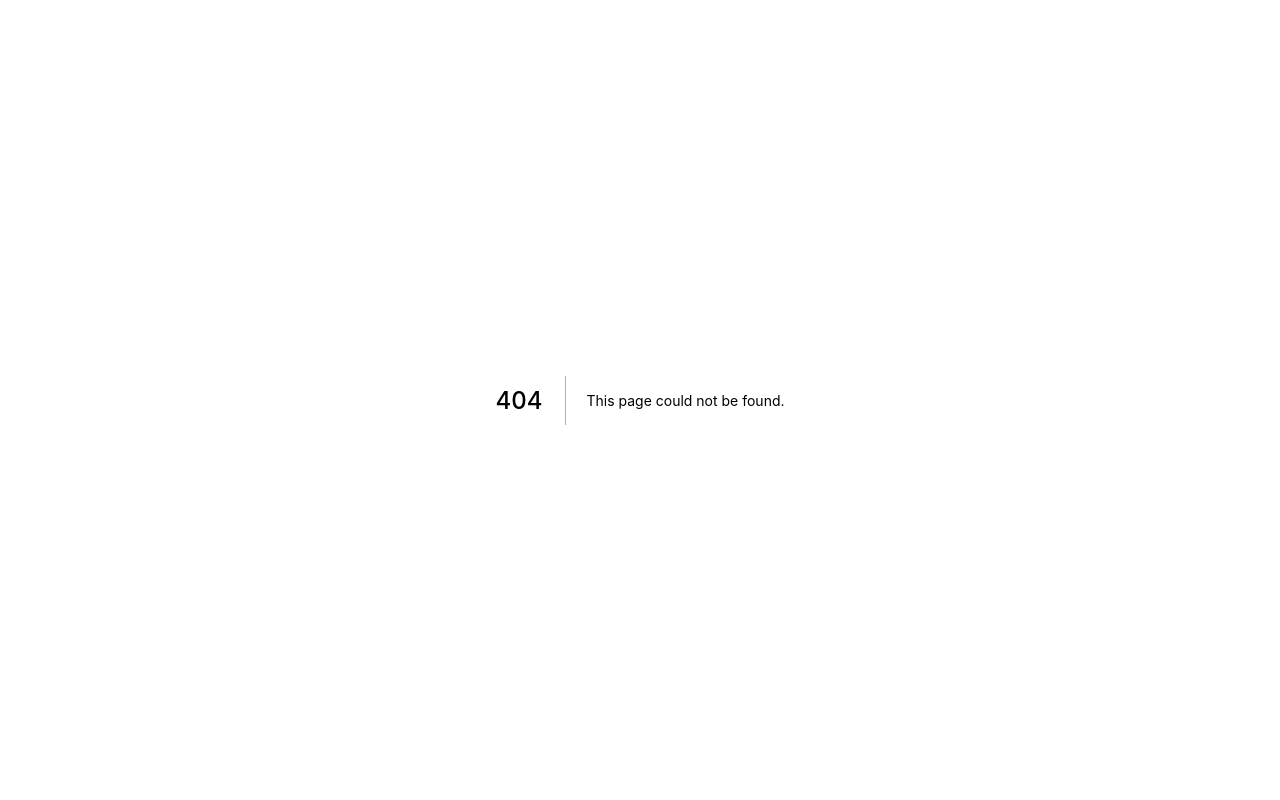
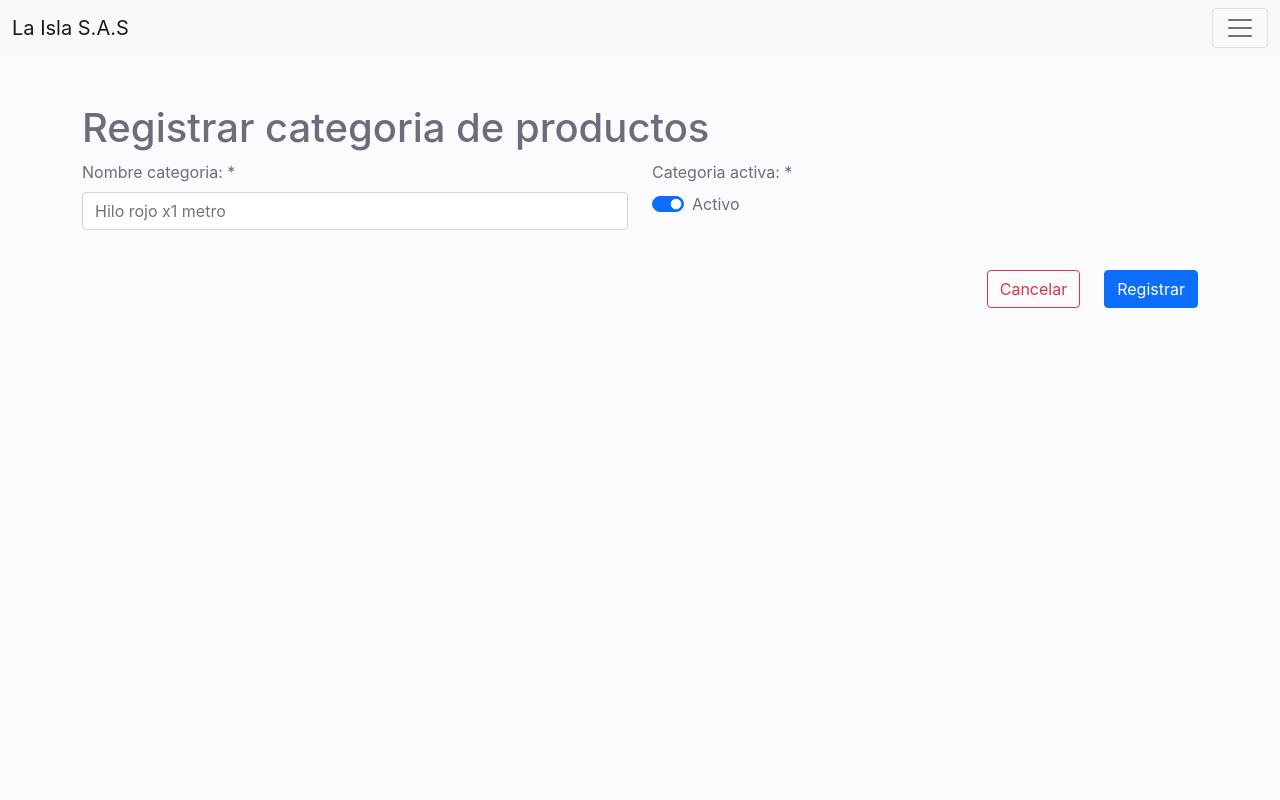
Before and after one commit to Segaretsu/SCI-La-Isla_frontend, a Next.js app: page /productos/categorias/registrar in a window 1280 px wide. Before the commit this address had no page. Shown: the top 800 px of the page. Built offline with nearby package versions, Linux system fonts and the light colour scheme.

Commit message:
Registrar categorias - 26/03/2022, 11:06 p.m.

```diff
--- a/jsconfig.json
+++ b/jsconfig.json
@@ -6,6 +6,7 @@
         "@core/*": ["src/core/*"],
         "@layouts/*": ["src/layouts/*"],
         "@styles/*": ["src/styles/*"],
+        "@commons/*": ["src/modules/commons/*"],
         "@compras-clientes/*": ["src/modules/compras-clientes/*"],
         "@productos/*": ["src/modules/productos/*"]
       },
--- /dev/null
+++ b/src/modules/commons/utils/constantes.js
@@ -0,0 +1,16 @@
+export const MagicNumber = {
+    MENOS_UNO: -1,
+    CERO: 0,
+    UNO: 1,
+    DOS: 2,
+    TRES: 3,
+}
+
+export const Activo = {
+    SI: 'S',
+    NO: 'N',
+}
+
+export const Datos = {
+    NO_REGISTRA: 'NN',
+}
--- /dev/null
+++ b/src/modules/productos/services/categorias.services.js
@@ -0,0 +1,16 @@
+import axios from 'axios';
+import config from '@config';
+
+const CategoriaServices = {
+    registrarCategoriaProducto,
+}
+
+
+function registrarCategoriaProducto(params, success, error = (err) => console.error(err)) {
+    const URI = [config.API_ENDPOINT, '/categoria-producto/registrar'].join('');
+    axios.post(URI, params)
+        .then(success)
+        .catch(error);
+}
+
+export default CategoriaServices;
--- /dev/null
+++ b/src/modules/productos/views/registro-categoria-producto/registro-categoria-producto-validator.js
@@ -0,0 +1,25 @@
+import { useFormik } from 'formik';
+import * as Yup from 'yup';
+
+const categoriaSchema = Yup.object().shape({
+    'nombre': Yup.string().trim()
+        .max(30, 'Máximo 30 caracteres')
+        .required('Este campo es obligatorio'),
+});
+
+const CategoriaValidator = {
+    getFormik,
+    categoriaSchema
+}
+
+function getFormik(onSubmit, initialValues = {
+    nombre: '',
+}) {
+    return useFormik({
+        initialValues: initialValues,
+        validationSchema: categoriaSchema,
+        onSubmit,
+    });
+}
+
+export default CategoriaValidator;
--- /dev/null
+++ b/src/modules/productos/views/registro-categoria-producto/registro-categoria-producto-view.jsx
@@ -0,0 +1,76 @@
+import { useState } from "react";
+import { useRouter } from "next/router";
+import { Button, Col, Container, Form, Row } from "react-bootstrap";
+import CategoriaValidator from "./registro-categoria-producto-validator";
+import CategoriaServices from "@productos/services/categorias.services";
+import { Activo } from "@commons/utils/constantes";
+
+
+const RegistroCategoriaProductoView = () => {
+
+    const [isActivoCategoria, setIsActivoCategoria] = useState(true);
+
+    const router = useRouter();
+
+    const registrarCategoria = (values) => {
+        const categoria = {
+            ...values,
+            activo: (isActivoCategoria) ? Activo.SI : Activo.NO,
+        };
+        console.log({ categoria })
+        CategoriaServices.registrarCategoriaProducto(categoria, (response) => {
+            if (response.status == 200 || response.status == 201) {
+                alert('¡Categoria registrado con éxito!');
+                router.push('/');
+            }
+        });
+    }
+
+    const formik = CategoriaValidator.getFormik(registrarCategoria);
+
+    const cancelarRegistro = () => {
+        router.back();
+    }
+
+    return (
+        <Container className='mt-5 min-vh-100'>
+            <h1>Registrar categoria de productos</h1>
+            <Form onSubmit={formik.handleSubmit}>
+                <Row>
+                    <Col>
+                        <Form.Group className="mb-3" controlId="nombre">
+                            <Form.Label>Nombre categoria: *</Form.Label>
+                            <Form.Control type="text" placeholder="Hilo rojo x1 metro"
+                                {...formik.getFieldProps('nombre')} />
+                            {formik.touched.nombre && formik.errors.nombre ? (<Form.Text className="text-danger">{formik.errors.nombre}</Form.Text>) : null}
+                        </Form.Group>
+                    </Col>
+                    <Col>
+                        <Form.Group className="mb-3" controlId="activo">
+                            <Form.Label>Categoria activa: *</Form.Label>
+                            <Form.Check
+                                type="switch"
+                                label="Activo"
+                                checked={isActivoCategoria}
+                                onChange={() => setIsActivoCategoria(!isActivoCategoria)}
+                            />
+                        </Form.Group>
+
+                    </Col>
+                </Row>
+                <Col className="mt-4 d-flex justify-content-end">
+                    <Row>
+                        <Col>
+                            <Button variant="outline-danger" onClick={cancelarRegistro}>Cancelar</Button>
+                        </Col>
+                        <Col>
+                            <Button variant="primary" type='submit' disabled={!formik.isValid}>Registrar</Button>
+                        </Col>
+                    </Row>
+                </Col>
+            </Form>
+        </Container>
+    )
+}
+
+export default RegistroCategoriaProductoView;
--- a/src/pages/_document.js
+++ b/src/pages/_document.js
@@ -1,3 +1,4 @@
+import { APP_NAME } from '@config';
 import Document, { Html, Head, Main, NextScript } from 'next/document'
 import { ServerStyleSheet } from 'styled-components';
 
--- /dev/null
+++ b/src/pages/productos/categorias/registrar/index.jsx
@@ -0,0 +1,14 @@
+
+import RegistroCategoriaProductoView from '@productos/views/registro-categoria-producto/registro-categoria-producto-view';
+import MainLayout from 'src/layouts/main-layout';
+
+
+const RegistrarCategoriaProductoPage = () => {
+    return (
+        <MainLayout>
+            <RegistroCategoriaProductoView />
+        </MainLayout>
+    );
+}
+
+export default RegistrarCategoriaProductoPage;
```
Also changed, not shown: src/pages/index.js (+9 -9 lines).
